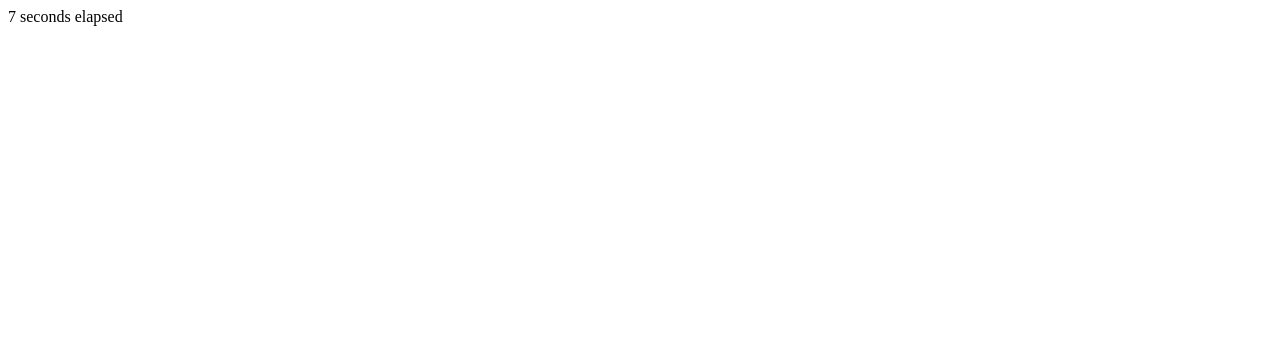
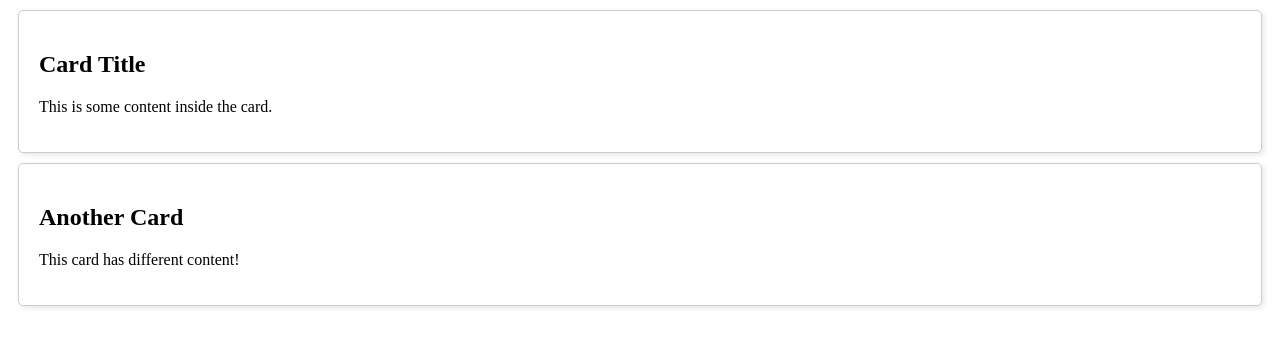
Before and after one commit to Shivam-Bagwari/React-learnings, a React (Vite) app: page / in a window 1280 px wide. Shown: the top 346 px of the page. Built offline with nearby package versions, Linux system fonts and the light colour scheme.

Commit message:
Children class

```diff
--- a/src/App.jsx
+++ b/src/App.jsx
@@ -1,24 +1,32 @@
-import { useState, useEffect } from 'react';
+import React from 'react';
 
-function App()
-{
-const Timer = () => {
-    const [seconds, setSeconds] = useState(0);
+const Card = ({ children }) => {
+    return (
+        <div style={{
+            border: '1px solid #ccc',
+            borderRadius: '5px',
+            padding: '20px',
+            margin: '10px',
+            boxShadow: '2px 2px 5px rgba(0, 0, 0, 0.1)',
+        }}>
+            {children}
+        </div>
+    );
+};
 
-    useEffect(() => {
-        const interval = setInterval(() => {
-            setSeconds(prev => prev + 1);
-        }, 1000);
+const App = () => {
+    return (
+        <div>
+            <Card>
+                <h2>Card Title</h2>
+                <p>This is some content inside the card.</p>
+            </Card>
+            <Card>
+                <h2>Another Card</h2>
+                <p>This card has different content!</p>
+            </Card>
+        </div>
+    );
+};
 
-        return () => clearInterval(interval); // Cleanup on unmount
-    }, []);
-
-    return <div>{seconds} seconds elapsed</div>;
-};
-return(
-  <div>
-    <Timer />
-  </div>
-)
-}
 export default App;
```
